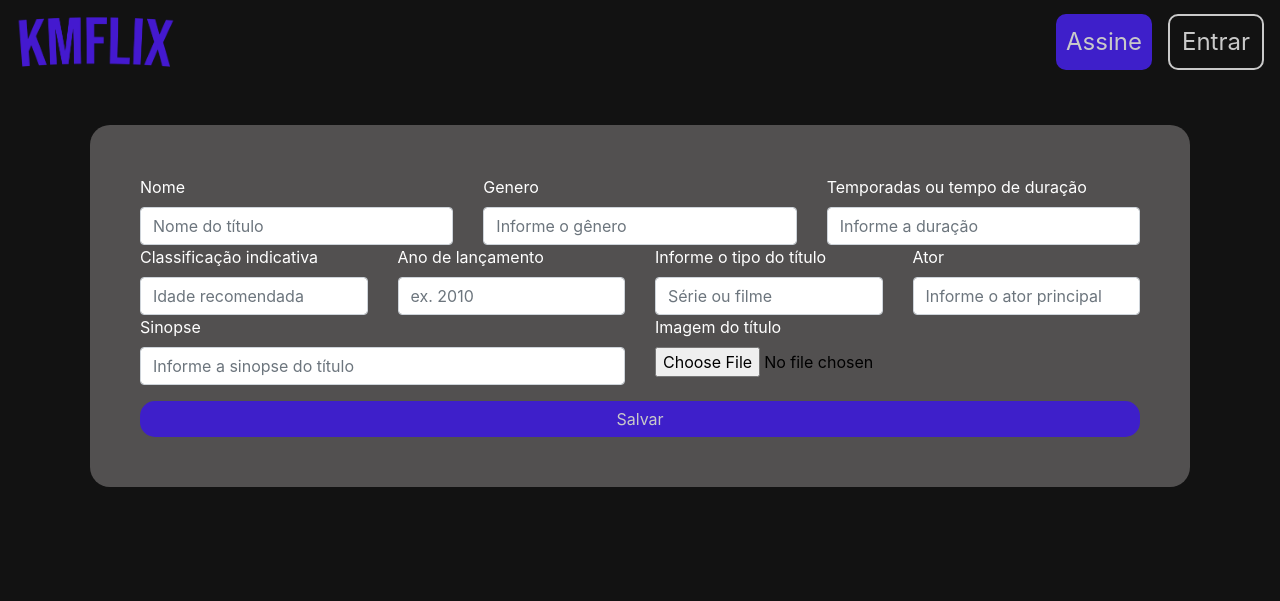
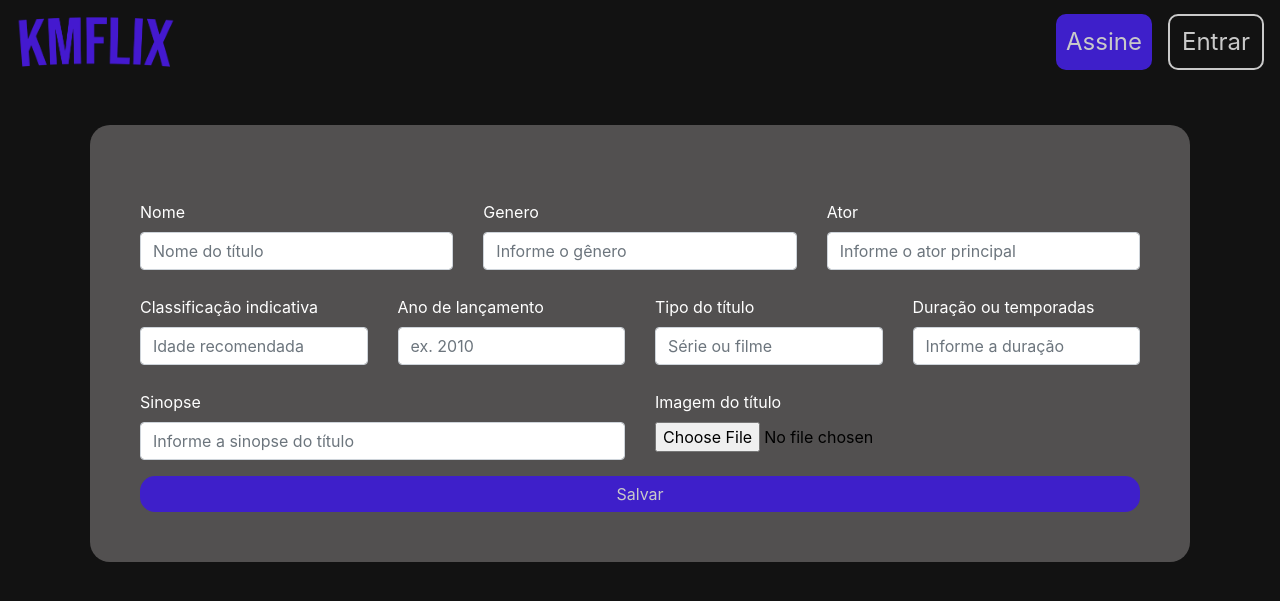
Before and after one commit to VitorCRF/KMFlix, a PHP site: page /stream/html/cadastrarTitulo.php in a window 1280 px wide. Shown: the top 601 px of the page. Run offline with PHP 8.4, Linux system fonts and the light colour scheme; the visitor is signed in with stand-in values (Sample User, id 1).

Commit message:
style pagina de admin

```diff
--- a/html/cadastrarTitulo.php
+++ b/html/cadastrarTitulo.php
@@ -18,6 +18,11 @@
         <link rel="stylesheet" href="https://stackpath.bootstrapcdn.com/bootstrap/4.4.1/css/bootstrap.min.css" integrity="sha384-Vkoo8x4CGsO3+Hhxv8T/Q5PaXtkKtu6ug5TOeNV6gBiFeWPGFN9MuhOf23Q9Ifjh" crossorigin="anonymous">
         <link rel="stylesheet" type="text/css" href="../css/global.css">
         <link rel="stylesheet" type="text/css" href="../css/cadastro.css">
+        <style>
+            label{
+                padding-top: 25px;
+            }
+        </style>
     </head>
 
     <body>
@@ -41,11 +46,11 @@
                         <label for="genero">Genero</label>
                         <input type="text" placeholder="Informe o gênero" name="genero" id="genero" class="form-control">
                     </div>
+                    <div class="col-md-4">
+                        <label for="genero">Ator</label>
+                        <input type="text" placeholder="Informe o ator principal" name="ator" id="ator" class="form-control">
+                    </div>
 
-                    <div class="col-md-4">
-                        <label for="duracao">Temporadas ou tempo de duração</label>
-                        <input type="text" placeholder="Informe a duração" name="duracao" id="duracao" class="form-control">
-                    </div>
                 </div>
                 <div class="row">
                     <div class="col-md-3">
@@ -57,13 +62,14 @@
                         <input type="text" placeholder="ex. 2010" name="anoLancamento" id="anoLancamento" class="form-control">
                     </div>
                     <div class="col-md-3">
-                        <label for="especie">Informe o tipo do título</label>
+                        <label for="especie">Tipo do título</label>
                         <input type="text" placeholder="Série ou filme" name="especie" id="especie" class="form-control">
                     </div>
 
+
                     <div class="col-md-3">
-                        <label for="genero">Ator</label>
-                        <input type="text" placeholder="Informe o ator principal" name="ator" id="ator" class="form-control">
+                        <label for="duracao">Duração ou temporadas</label>
+                        <input type="text" placeholder="Informe a duração" name="duracao" id="duracao" class="form-control">
                     </div>
 
                 </div>
```
